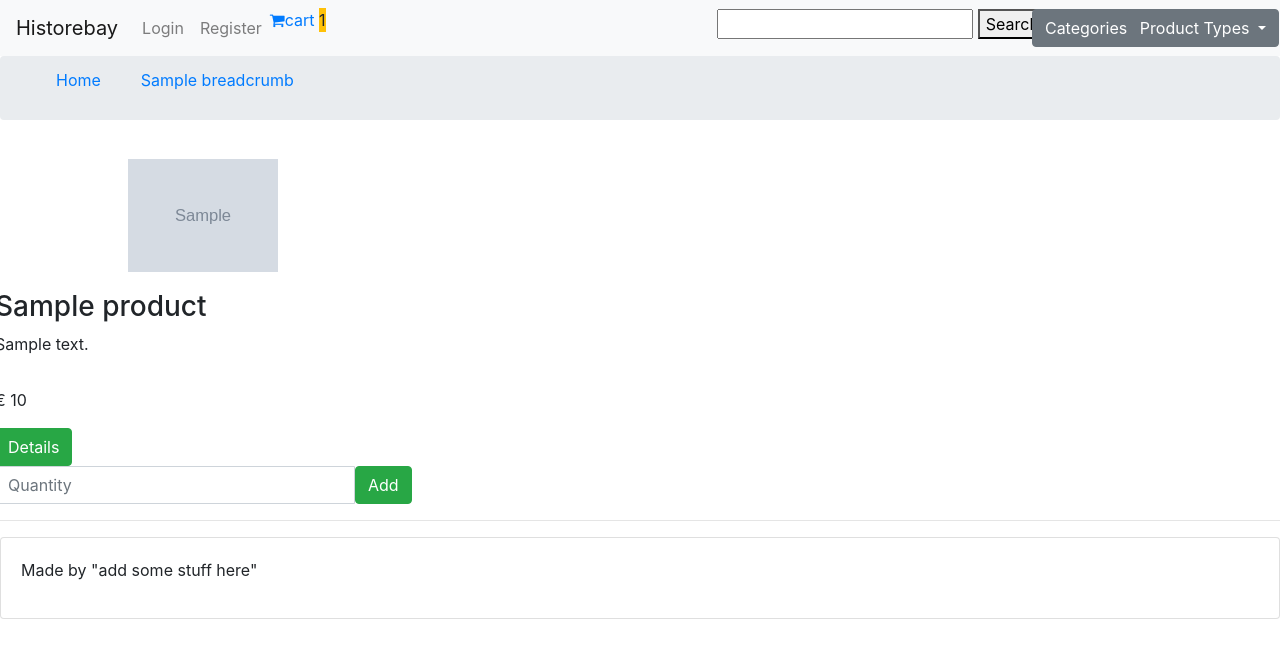
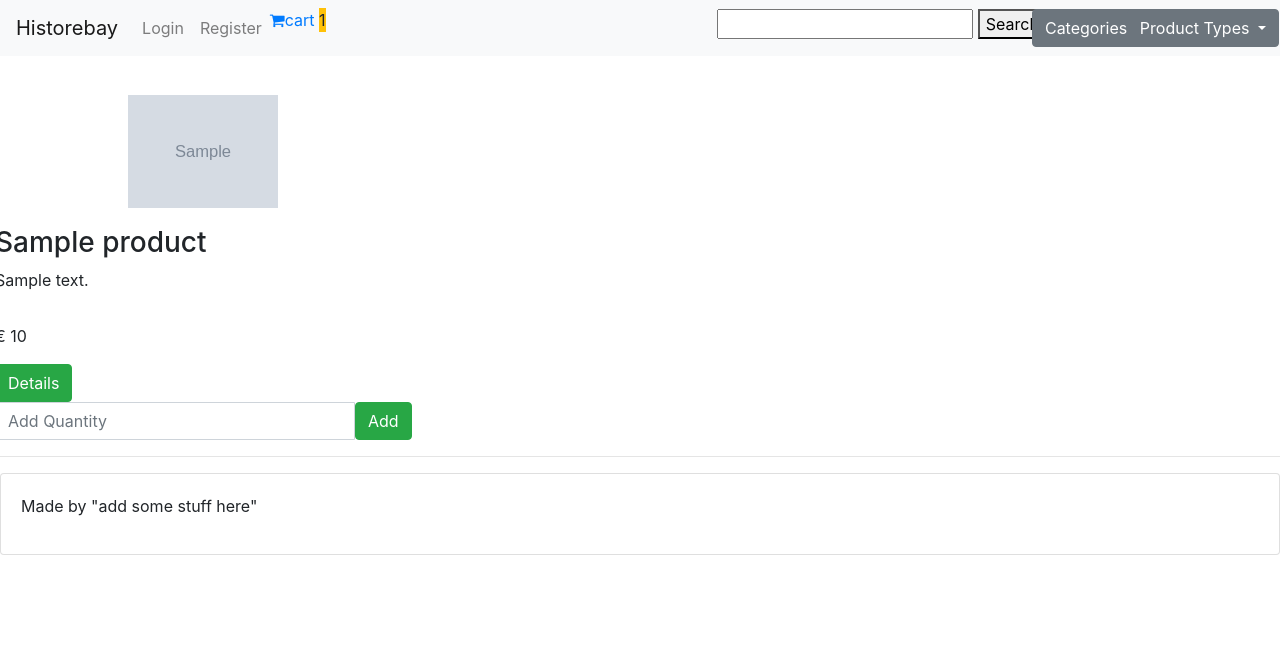
Before and after one commit to Eucaa/historebay, a Django app: template products/templates/products.html in a window 1280 px wide. Shown: the top 658 px of the page. Run offline with Django 3.2, Linux system fonts and the light colour scheme; the template is opened without the code that fills it: most values are stand-ins (such as "Sample title", 1, 10 or a date in 2020); grey boxes marked "Sample" are stand-in pictures; some libraries are stand-ins or nearby versions.

Commit message:
minor syntax corrections

```diff
--- a/cart/templates/cart.html
+++ b/cart/templates/cart.html
@@ -2,8 +2,8 @@
 {% extends 'base.html' %}  <!--take the data from the base.html file-->
 {% load static from staticfiles %}
 {% load bootstrap_tags %}
+{% block content %}
 
-{% block content %}
 <div class="row row-flex">
     {% for item in cart_items %}
 
--- a/categories/views.py
+++ b/categories/views.py
@@ -13,9 +13,9 @@ def show_category(request, categoryList=None):
             parent = get_object_or_404(Category, slug=slug, parent=parent)
         else:
             instance = get_object_or_404(Product, slug=slug)
-            breadcrumbs_link = instance.get_cat_list()
-            category_name = [' '.join(i.split('/')[-1].split('-')) for i in breadcrumbs_link]
-            breadcrumbs = zip(breadcrumbs_link, category_name)
+            #breadcrumbs_link = instance.get_cat_list()
+            #category_name = [' '.join(i.split('/')[-1].split('-')) for i in breadcrumbs_link]
+            #breadcrumbs = zip(breadcrumbs_link, category_name)
             return render(request, "products.html", {'instance': instance, 'breadcrumbs': breadcrumbs})
 
     return render(request, "categories.html", {'products_set': parent.products_set.all(), 'sub_categories': parent.children.all()})
--- a/products/templates/productDetails.html
+++ b/products/templates/productDetails.html
@@ -21,7 +21,7 @@
             <form method="POST" action="{% url 'adjust_cart_in_details' productDetails.id %}">
                 {% csrf_token %}
                 <div class="input-group">
-                    <input name="quantity" type="number" min="1" max="999" class="form-control" placeholder="Quantity"/>
+                    <input name="quantity" type="number" min="1" max="999" class="form-control" placeholder="Add Quantity"/>
                     <div class="input-group-prepend">{{ quantity }}</div>
                     <span class="input-group-btn">
                         <button class="btn btn-primary" type="submit"><span><i class="fa fa-pencil-square-o fa-sm" aria-hidden="true"></i></span>Adjust</button>
--- a/products/templates/products.html
+++ b/products/templates/products.html
@@ -2,14 +2,6 @@
 {% extends 'base.html' %}  <!--take the data from the base.html file-->
 {% load bootstrap_tags %}
 {% block content %}
-
-
-<nav class="breadcrumb">
-  <ol><a href="/">Home</a></ol>
-      {% for slug,name in breadcrumbs %}
-          <ol><a href="/category/{{ slug }}">{{ name }}</a></ol>
-      {% endfor %}
-</nav>
 
 <div class="row row-flex">
 {% for product in products %}
@@ -28,7 +20,7 @@
             <form method="POST" action="{% url 'add_to_cart' product.id %}">
                 {% csrf_token %}
                 <div class="input-group">
-                    <input name="quantity" type="number" min="1" max="999" class="form-control" placeholder="Quantity"/>
+                    <input name="quantity" type="number" min="1" max="999" class="form-control" placeholder="Add Quantity"/>
                     <span class="input-group-btn">
                         <button class="btn btn-success" type="submit">Add</button>
                     </span>
```
Also changed, not shown: categories/models.py (+9 -9 lines).
